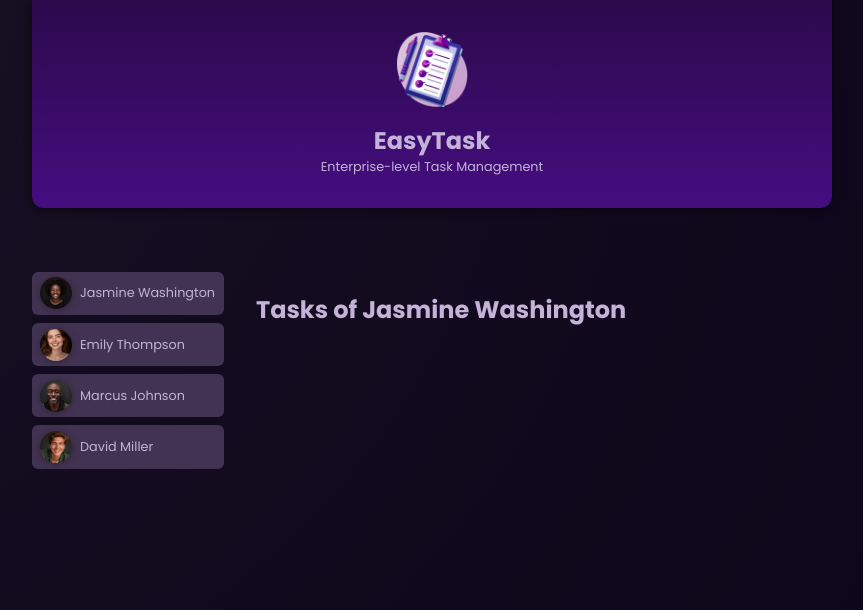
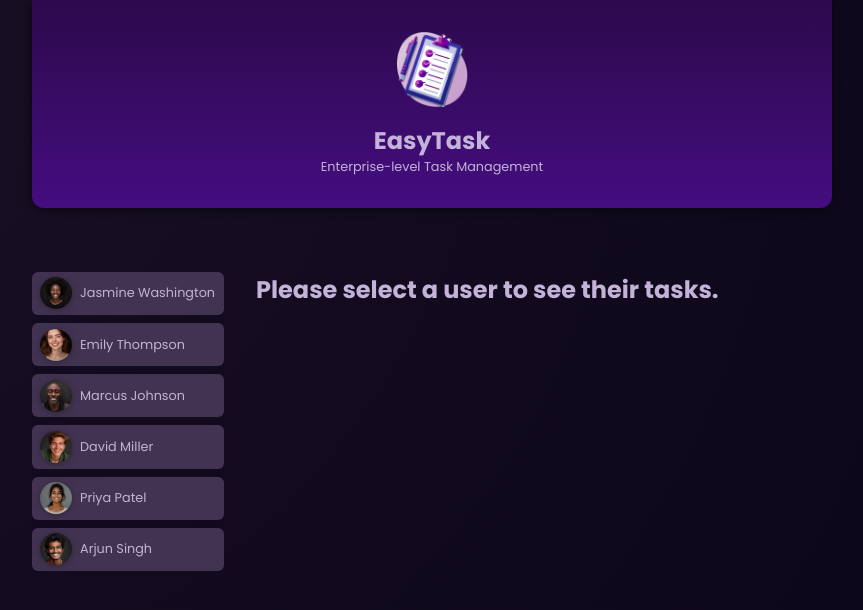
Before and after one commit to renanrgarcia/angular-docs, an Angular app in the folder 2.Essentials/01-starting-project/: page / in a window 1280 px wide. Shown: the top 610 px of the page, without its empty margins (208-1071 px from the left). Built offline with nearby package versions, Linux system fonts and the light colour scheme.

Commit message:
feat: Refactor user list rendering to use @for directive; update user component to accept user object

```diff
--- a/2.Essentials/01-starting-project/src/app/app.html
+++ b/2.Essentials/01-starting-project/src/app/app.html
@@ -2,39 +2,16 @@
 
 <main>
   <ul id="users">
+    @for (user of users; track user.id) {
     <li>
-      <app-user
-        [id]="users[0].id"
-        [avatar]="users[0].avatar"
-        [name]="users[0].name"
-        (selectId)="onUserSelected($event)"
-      />
+      <app-user [user]="user" (selectId)="onUserSelected($event)" />
     </li>
-    <li>
-      <app-user
-        [id]="users[1].id"
-        [avatar]="users[1].avatar"
-        [name]="users[1].name"
-        (selectId)="onUserSelected($event)"
-      />
-    </li>
-    <li>
-      <app-user
-        [id]="users[2].id"
-        [avatar]="users[2].avatar"
-        [name]="users[2].name"
-        (selectId)="onUserSelected($event)"
-      />
-    </li>
-    <li>
-      <app-user
-        [id]="users[3].id"
-        [avatar]="users[3].avatar"
-        [name]="users[3].name"
-        (selectId)="onUserSelected($event)"
-      />
-    </li>
+    }
   </ul>
 
-  <app-tasks [name]="getSelectedUserName() || 'No user selected'" />
+  @if (selectedUser) {
+  <app-tasks [name]="selectedUser.name" />
+  } @else {
+  <p id="fallback">Please select a user to see their tasks.</p>
+  }
 </main>
--- a/2.Essentials/01-starting-project/src/app/app.ts
+++ b/2.Essentials/01-starting-project/src/app/app.ts
@@ -1,7 +1,7 @@
 import { Component, signal } from '@angular/core';
 import { HeaderComponent } from './header/header';
 import { Tasks } from './tasks/tasks';
-import { User } from './user/user';
+import { User, UserType } from './user/user';
 import { DUMMY_USERS } from './user/dummy-users';
 
 @Component({
@@ -13,14 +13,13 @@ import { DUMMY_USERS } from './user/dummy-users';
 export class App {
   protected readonly title = signal('01-starting-project');
   users = DUMMY_USERS;
-  selectedUserId = this.users[0]['id'];
+  selectedUserId?: string;
 
   onUserSelected(id: string) {
     this.selectedUserId = id;
   }
 
-  getSelectedUserName(): string | undefined {
-    const user = this.users.find((user) => user.id === this.selectedUserId);
-    return user ? user.name : undefined;
+  get selectedUser(): UserType | undefined {
+    return this.users.find((user) => user.id === this.selectedUserId);
   }
 }
--- a/2.Essentials/01-starting-project/src/app/tasks/tasks.ts
+++ b/2.Essentials/01-starting-project/src/app/tasks/tasks.ts
@@ -7,5 +7,5 @@ import { Component, Input, Output } from '@angular/core';
   styleUrl: './tasks.css',
 })
 export class Tasks {
-  @Input({ required: true }) name!: string;
+  @Input() name?: string | undefined;
 }
--- a/2.Essentials/01-starting-project/src/app/user/user.html
+++ b/2.Essentials/01-starting-project/src/app/user/user.html
@@ -1,6 +1,6 @@
 <div>
   <button (click)="onSelectUser()">
-    <img [src]="userImage" [alt]="name" />
-    <span>{{ name }}</span>
+    <img [src]="userImage" [alt]="user.name" />
+    <span>{{ user.name }}</span>
   </button>
 </div>
--- a/2.Essentials/01-starting-project/src/app/user/user.ts
+++ b/2.Essentials/01-starting-project/src/app/user/user.ts
@@ -1,4 +1,16 @@
 import { Component, EventEmitter, Input, output, Output } from '@angular/core';
+
+// type UserType = {
+//   id: string;
+//   name: string;
+//   avatar: string;
+// };
+
+export interface UserType {
+  id: string;
+  name: string;
+  avatar: string;
+}
 
 @Component({
   selector: 'app-user',
@@ -7,16 +19,14 @@ import { Component, EventEmitter, Input, output, Output } from '@angular/core';
   styleUrl: './user.css',
 })
 export class User {
-  @Input({ required: true }) id!: string;
-  @Input({ required: true }) avatar!: string;
-  @Input({ required: true }) name!: string;
+  @Input({ required: true }) user!: UserType;
   @Output() selectId = new EventEmitter<string>();
 
   get userImage() {
-    return 'assets/users/' + this.avatar;
+    return 'assets/users/' + this.user.avatar;
   }
 
   onSelectUser() {
-    this.selectId.emit(this.id);
+    this.selectId.emit(this.user.id);
   }
 }
```
Also changed, not shown: 1 other file (tests, documents, lock files or other folders).
